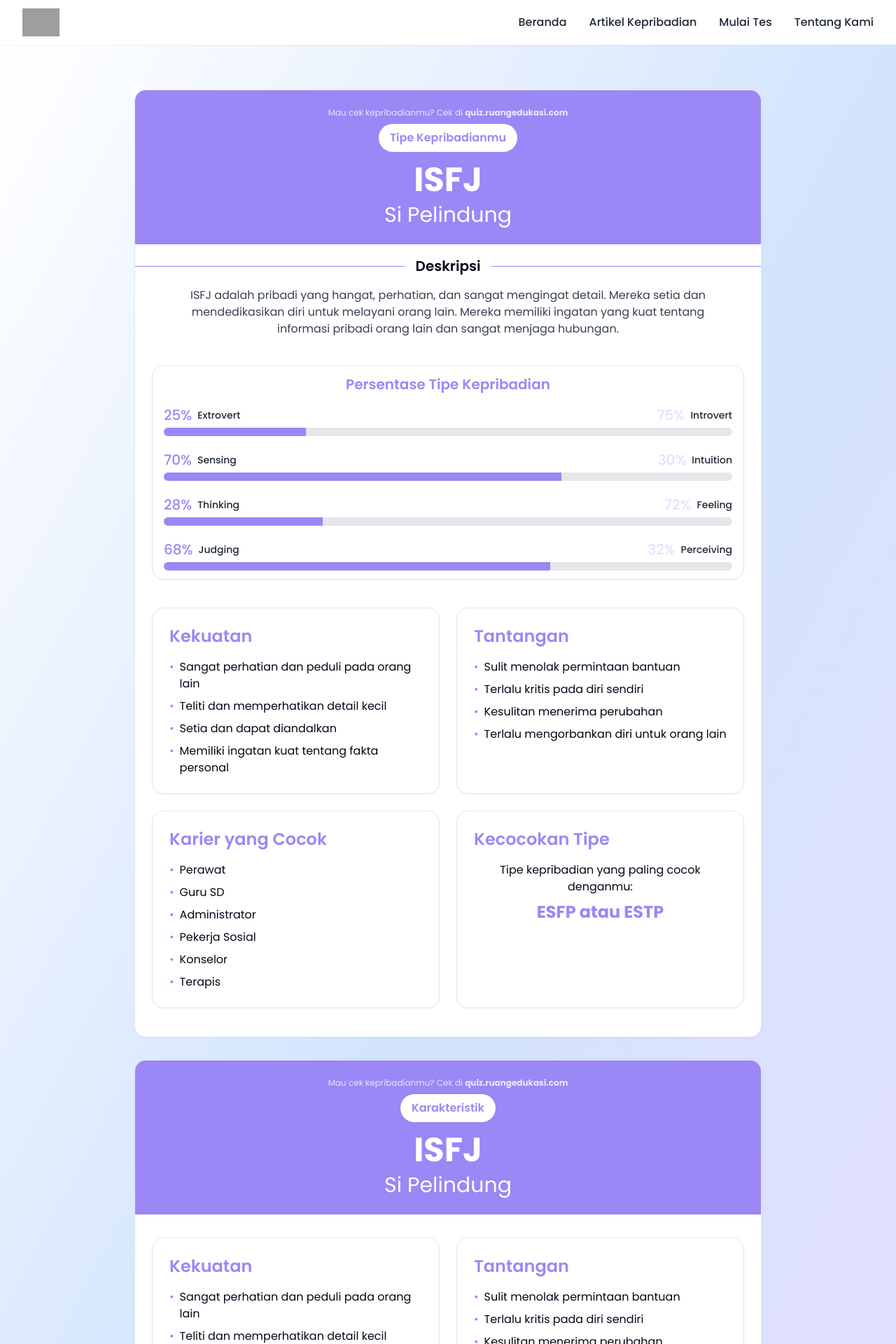
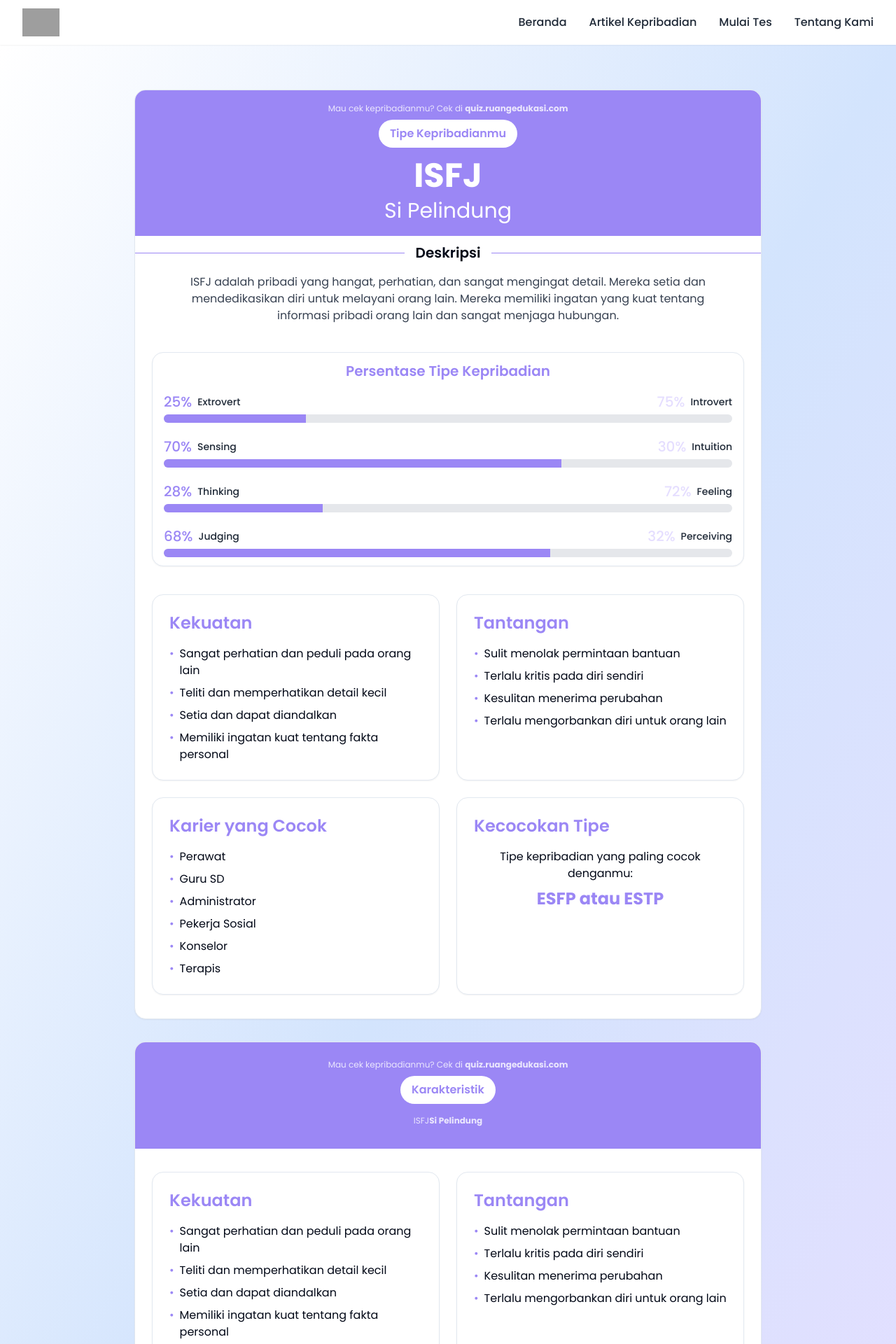
Before and after one commit to ytbpremiumsh/personality, a React (Vite) app: page /hasil/1 in a window 1280 px wide. Shown: the top 1920 px of the page at 70% size. Built offline with nearby package versions, Linux system fonts and the light colour scheme; grey boxes are pictures that could not be loaded.

Commit message:
src/components/test-results/ResultCard.tsx

```diff
--- a/src/components/test-results/ResultCard.tsx
+++ b/src/components/test-results/ResultCard.tsx
@@ -15,7 +15,7 @@ const ResultCard: React.FC<ResultCardProps> = ({
   return (
     <>
       <Card className="mb-8 overflow-hidden">
-        <div className="bg-mbti-deep-purple text-white p-6 text-center px-[24px] py-[24px]">
+        <div className="bg-mbti-deep-purple text-white p-6 text-center px-[24px] py-[18px]">
           <p className="text-xs text-white/80 mb-2">Mau cek kepribadianmu? Cek di <strong>quiz.ruangedukasi.com</strong></p>
           <span className="inline-block px-4 py-2 rounded-full bg-white text-mbti-deep-purple font-semibold mb-4">
             Tipe Kepribadianmu
@@ -24,7 +24,7 @@ const ResultCard: React.FC<ResultCardProps> = ({
           <h2 className="text-2xl sm:text-3xl">{result.title}</h2>
         </div>
 
-        <CardContent className="p-6 px-[24px] py-[17px]">
+        <CardContent className="p-6 px-[24px] py-[10px]">
           <div className="mb-6 max-w-3xl mx-auto">
             <div className="flex items-center mb-4 justify-center">
               <Separator className="flex-grow bg-mbti-deep-purple h-[1px]" />
@@ -118,8 +118,7 @@ const ResultCard: React.FC<ResultCardProps> = ({
           <span className="inline-block px-4 py-2 rounded-full bg-white text-mbti-deep-purple font-semibold mb-4">
             Karakteristik
           </span>
-          <h1 className="text-4xl sm:text-5xl font-bold mb-2">{result.type}</h1>
-          <h2 className="text-2xl sm:text-3xl">{result.title}</h2>
+          <p className="text-xs text-white/80 mb-2">{result.type}<strong>{result.title}</strong></p>
         </div>
 
         <CardContent className="p-6 px-[24px] py-[17px]">
```
